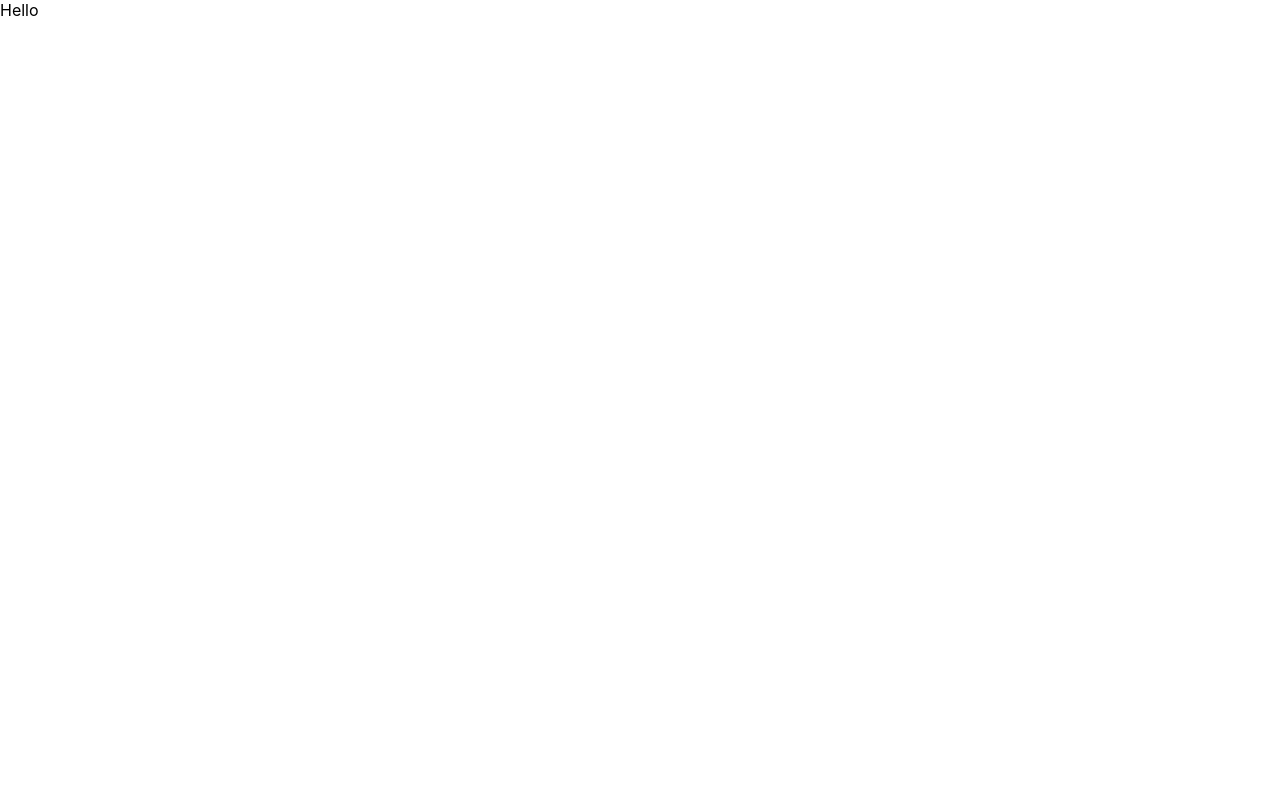
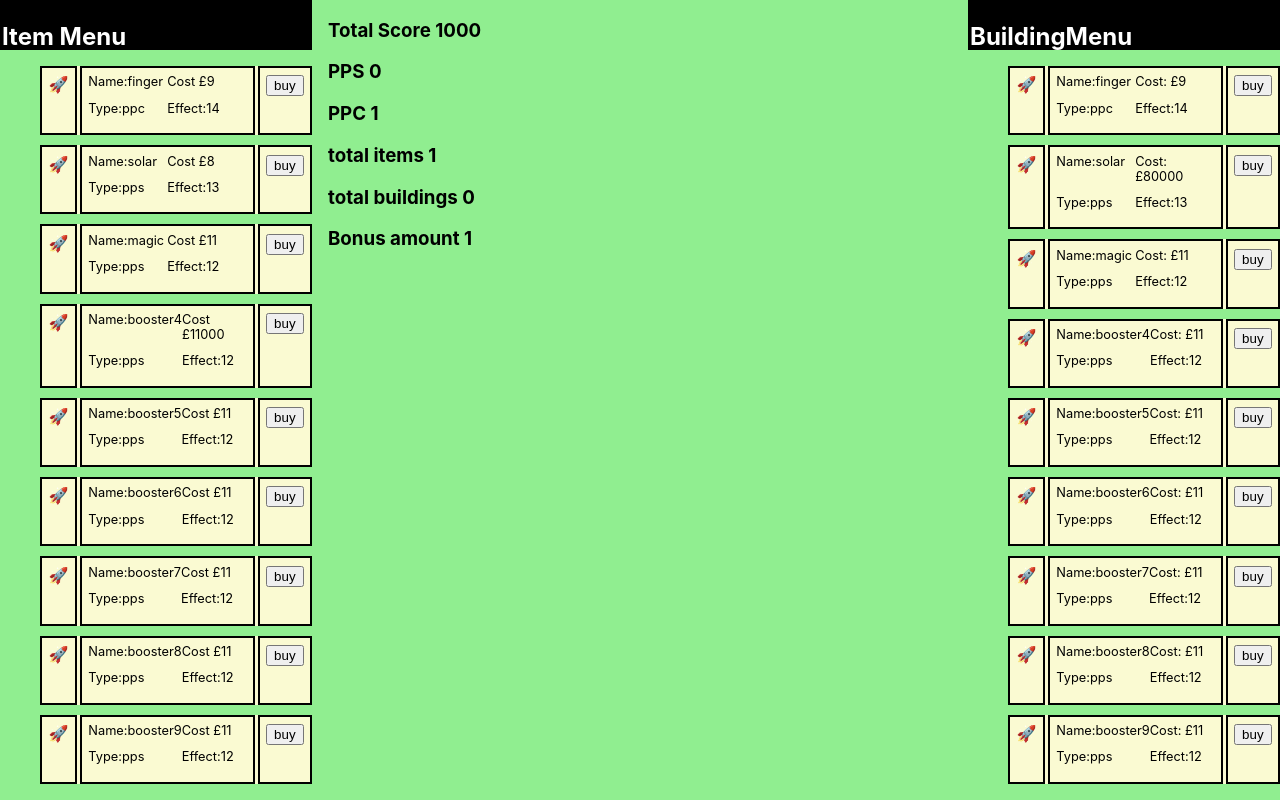
Before and after one commit to webdesignsbytom/bio-clicker-idle-game, a React (Create React App) app in the folder client/: page / in a window 1280 px wide. Built offline with nearby package versions, Linux system fonts and the light colour scheme.

Commit message:
Game ready

```diff
--- a/client/src/App.js
+++ b/client/src/App.js
@@ -1,9 +1,10 @@
 import './app.css';
+import Game from './components/game/Game';
 
 function App() {
   return (
     <>
-    Hello
+    <Game />
     </>
   );
 }
--- /dev/null
+++ b/client/src/components/buildings/Building.jsx
@@ -0,0 +1,72 @@
+import React, { useContext } from 'react';
+import { GameContext } from '../../context/GameContext';
+
+function Building({ building }) {
+  // Player data from context
+  const { playerCharacter, setPlayerCharacter } = useContext(GameContext);
+
+  const buyBuilding = (building) => {
+    console.log('building', building);
+
+    if (playerCharacter.totalScore >= building.cost) {
+      if (building.type === 'ppc') {
+        let currentPpc = playerCharacter.ppc;
+        let currentTotalScore = playerCharacter.totalScore;
+
+        let newPpcValue = currentPpc + building.effect;
+        let newTotalScore = currentTotalScore - building.cost;
+
+        let purchaseAmount = 1;
+        let newTotalBuildingsOwned =
+          playerCharacter.totalBuildingsOwned + purchaseAmount;
+
+        setPlayerCharacter({
+          ...playerCharacter,
+          ppc: newPpcValue,
+          totalScore: newTotalScore,
+          totalBuildingsOwned: newTotalBuildingsOwned,
+        });
+      }
+
+      if (building.type === 'pps') {
+        let currentPps = playerCharacter.pps;
+        let currentTotalScore = playerCharacter.totalScore;
+
+        let newPpsValue = currentPps + building.effect;
+        let newTotalScore = currentTotalScore - building.cost;
+
+        let purchaseAmount = 1;
+        let newTotalBuildingsOwned =
+          playerCharacter.totalBuildingsOwned + purchaseAmount;
+
+        setPlayerCharacter({
+          ...playerCharacter,
+          pps: newPpsValue,
+          totalScore: newTotalScore,
+          totalBuildingsOwned: newTotalBuildingsOwned,
+        });
+      }
+    } else {
+      alert('You cannot afford to purchase');
+    }
+  };
+
+  return (
+    <li className='building'>
+      <div className='building__image'>{building.image}</div>
+
+      <div className='building__data'>
+        <div className='name'>Name:{building.name}</div>
+        <div className='cost'>Cost: £{building.cost}</div>
+        <div className='type'>Type:{building.type}</div>
+        <div className='effect'>Effect:{building.effect}</div>
+      </div>
+
+      <div className='purchase__building'>
+        <button onClick={() => buyBuilding(building)}>buy</button>
+      </div>
+    </li>
+  );
+}
+
+export default Building;
--- /dev/null
+++ b/client/src/components/buildings/BuildingMenu.jsx
@@ -0,0 +1,30 @@
+import React, { useEffect, useState } from 'react';
+import BuildingDB from '../../db/buildings.json';
+import Building from './Building';
+import './buildingMenu.css'
+
+function BuildingMenu() {
+  const [buildings, setbuildings] = useState([]);
+
+  console.log('Buildings loaded')
+
+  useEffect(() => {
+    setbuildings(BuildingDB);
+  }, []);
+
+  return (
+    <section className='buildingMenu__container'>
+      <div className='building__title__container'>
+        <h2>BuildingMenu</h2>
+      </div>
+
+      <ul className="buildings__container">
+            {buildings.map((building, index) => {
+                return <Building building={building} key={index} />
+            })}
+      </ul>
+    </section>
+  );
+}
+
+export default BuildingMenu
--- /dev/null
+++ b/client/src/components/buildings/buildingMenu.css
@@ -0,0 +1,33 @@
+.buildingMenu__container {
+  display: grid;
+  grid-template-rows: 50px 1fr;
+}
+
+.building__title__container {
+  color: white;
+  background-color: black;
+  border: 2px solid black;
+}
+.buildings__container {
+  display: grid;
+  gap: 10px;
+}
+
+.building {
+  background-color: lightgoldenrodyellow;
+  width: 100%;
+  display: grid;
+  grid-template-columns: auto 1fr auto;
+  gap: 0.2rem;
+}
+
+.building > * {
+  border: 2px solid black;
+  padding: 0.4rem;
+}
+
+.building__data {
+  display: grid;
+  grid-template-columns: 1fr 1fr;
+  font-size: 0.8rem;
+}
--- /dev/null
+++ b/client/src/components/game/Game.jsx
@@ -0,0 +1,67 @@
+import React, { useContext, useEffect, useState } from 'react';
+import BuildingMenu from '../buildings/BuildingMenu';
+import ItemMenu from '../items/ItemMenu';
+import { GameContext } from '../../context/GameContext';
+import './game.css';
+
+function Game() {
+  const {
+    playerCharacter,
+    setPlayerCharacter,
+  } = useContext(GameContext);
+
+  const [startTimer, setStartTimer] = useState(false);
+  const [buildingsOwned, setBuildingsOwned] = useState([]);
+  const [itemsOwned, setItemsOwned] = useState([]);
+  const [bonusMultiplier, setBonusMultiplier] = useState(1);
+
+  console.log('loaded')
+
+  useEffect(() => {
+
+    if (playerCharacter.pps >= 1) {
+
+      const interval = setInterval(() => {
+        console.log('pps', playerCharacter.pps)
+        let newPPS = playerCharacter.pps
+        let currentTotalScore = playerCharacter.totalScore
+        let newTotalScore = newPPS + currentTotalScore
+
+        setPlayerCharacter({
+          ...playerCharacter,
+          totalScore: newTotalScore
+        })
+
+      }, 1000);
+      return () => {
+        clearInterval(interval);
+      };
+    }
+  }, [startTimer, playerCharacter.pps, playerCharacter.totalScore, playerCharacter.ppc]);
+
+
+
+  return (
+    <div className='game__container'>
+      <ItemMenu itemsOwned={itemsOwned} setItemsOwned={setItemsOwned} />
+
+      <section>
+        <div className='scores__container'>
+          <h3> Total Score {playerCharacter.totalScore}</h3>
+          <h3> PPS {playerCharacter.pps}</h3>
+          <h3> PPC {playerCharacter.ppc}</h3>
+        </div>
+
+        <div className='objects__container'>
+          <h3>total items {playerCharacter.totalItemsOwned}</h3>
+          <h3>total buildings {playerCharacter.totalBuildingsOwned} </h3>
+          <h3>Bonus amount {bonusMultiplier}</h3>
+        </div>
+      </section>
+
+      <BuildingMenu />
+    </div>
+  );
+}
+
+export default Game;
--- /dev/null
+++ b/client/src/components/game/game.css
@@ -0,0 +1,7 @@
+.game__container {
+    display: grid;
+    grid-template-columns: 1fr 2fr 1fr;
+    background-color: lightgreen;
+    height: 100vh;
+    gap: 1rem;
+}
--- /dev/null
+++ b/client/src/components/items/Item.jsx
@@ -0,0 +1,72 @@
+import React, { useContext } from 'react';
+import { GameContext } from '../../context/GameContext';
+
+function Item({ item }) {
+  // Player data from context
+  const { playerCharacter, setPlayerCharacter } = useContext(GameContext);
+
+  const buyItem = (item) => {
+    console.log('item', item);
+
+    if (playerCharacter.totalScore >= item.cost) {
+
+      if (item.type === 'ppc') {
+        // get current values
+        let currentPpc = playerCharacter.ppc;
+        let currentTotalScore = playerCharacter.totalScore
+
+        let newPpcValue = currentPpc + item.effect;
+        let newTotalScore = currentTotalScore - item.cost;
+
+        let purchaseAmount = 1;
+        let newTotalItemsOwned = playerCharacter.totalItemsOwned + purchaseAmount;
+
+        setPlayerCharacter({
+          ...playerCharacter,
+          ppc: newPpcValue,
+          totalScore: newTotalScore,
+          totalItemsOwned: newTotalItemsOwned,
+        });
+      }
+
+      if (item.type === 'pps') {
+        let currentPps = playerCharacter.pps;
+        let currentTotalScore = playerCharacter.totalScore
+
+        let newPpsValue = currentPps + item.effect;
+        let newTotalScore = currentTotalScore - item.cost;
+
+        let purchaseAmount = 1;
+        let newTotalItemsOwned = playerCharacter.totalItemsOwned + purchaseAmount;
+
+        setPlayerCharacter({
+          ...playerCharacter,
+          pps: newPpsValue,
+          totalScore: newTotalScore,
+          totalItemsOwned: newTotalItemsOwned,
+        });
+      }
+    } else {
+      alert('You cannot afford to purchase')
+    }
+  };
+
+  return (
+    <li className='item'>
+      <div className='item__image'>{item.image}</div>
+
+      <div className='item__data'>
+        <div className='name'>Name:{item.name}</div>
+        <div className='cost'>Cost £{item.cost}</div>
+        <div className='type'>Type:{item.type}</div>
+        <div className='effect'>Effect:{item.effect}</div>
+      </div>
+
+      <div className='purchase__item'>
+        <button onClick={() => buyItem(item)}>buy</button>
+      </div>
+    </li>
+  );
+}
+
+export default Item;
--- /dev/null
+++ b/client/src/components/items/ItemMenu.jsx
@@ -0,0 +1,32 @@
+import React, { useContext, useEffect, useState } from 'react';
+import ItemDB from '../../db/items.json';
+import Item from './Item';
+import './itemMenu.css';
+import { GameContext } from '../../context/GameContext';
+
+function ItemMenu() {
+  const {} = useContext(GameContext);
+  const [items, setItems] = useState([]);
+
+  console.log('Items loaded')
+
+  useEffect(() => {
+    setItems(ItemDB);
+  }, []);
+
+  return (
+    <section className='itemMenu__container'>
+      <div className='item__title__container'>
+        <h2>Item Menu</h2>
+      </div>
+
+      <ul className='items__container'>
+        {items.map((item, index) => {
+          return <Item item={item} key={index} />;
+        })}
+      </ul>
+    </section>
+  );
+}
+
+export default ItemMenu;
--- /dev/null
+++ b/client/src/components/items/itemMenu.css
@@ -0,0 +1,33 @@
+.itemMenu__container {
+  display: grid;
+  grid-template-rows: 50px 1fr;
+}
+
+.item__title__container {
+  color: white;
+  background-color: black;
+  border: 2px solid black;
+}
+.items__container {
+  display: grid;
+  gap: 10px;
+}
+
+.item {
+  background-color: lightgoldenrodyellow;
+  width: 100%;
+  display: grid;
+  grid-template-columns: auto 1fr auto;
+  gap: 0.2rem;
+}
+
+.item > * {
+  border: 2px solid black;
+  padding: 0.4rem;
+}
+
+.item__data {
+    display: grid;
+    grid-template-columns: 1fr 1fr;
+    font-size: .8rem;
+}
```
